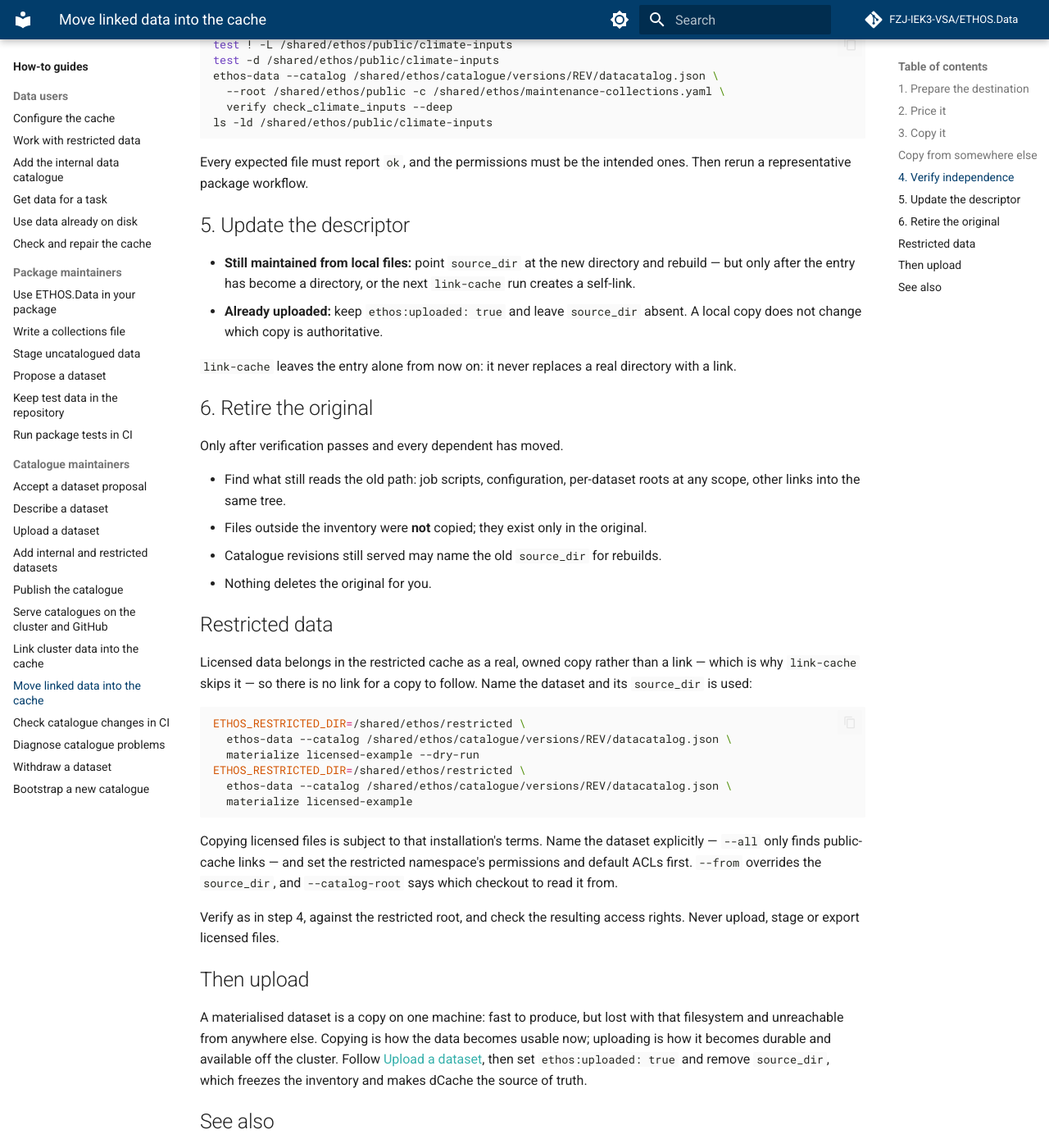
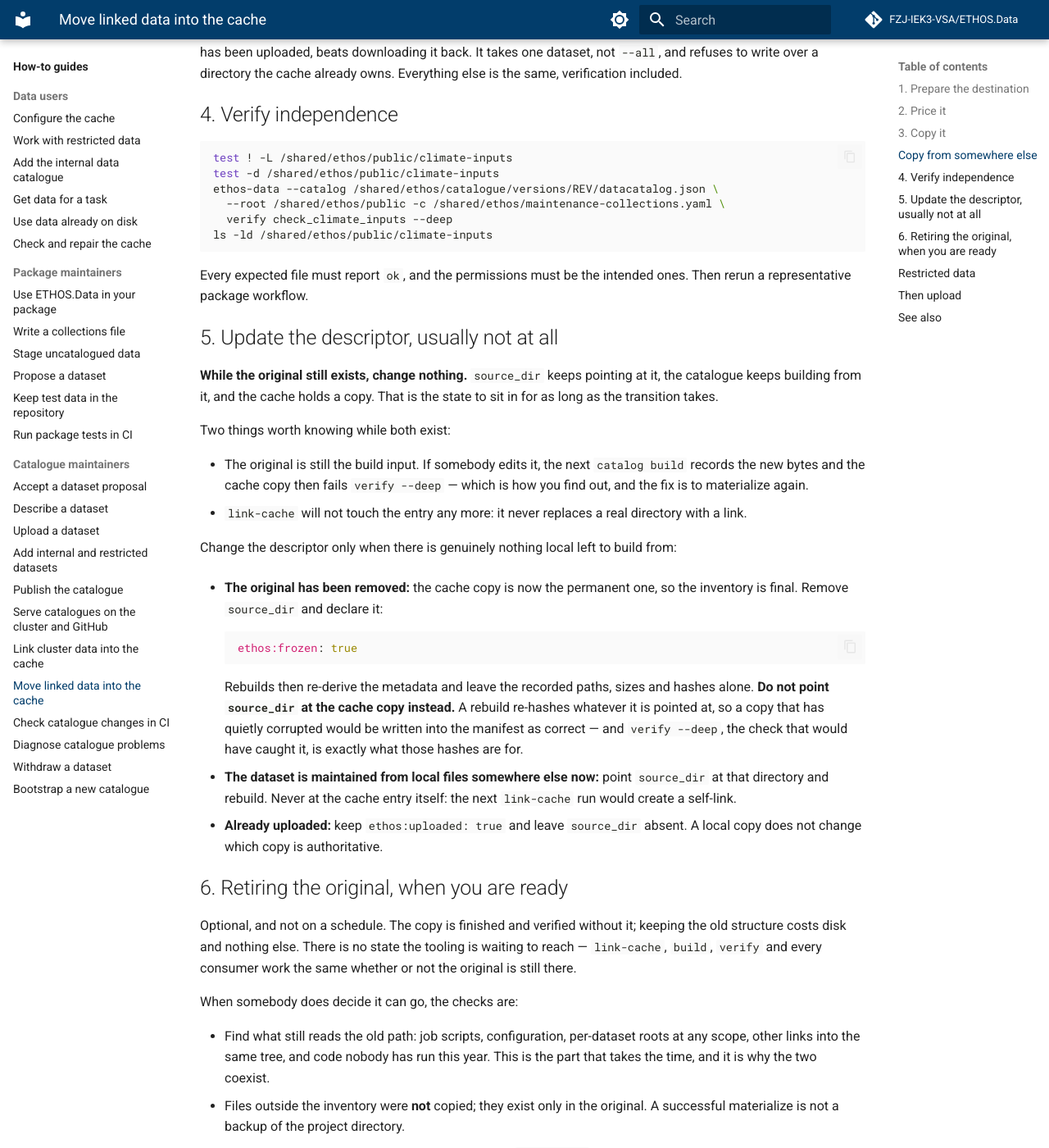
Before and after one commit to FZJ-IEK3-VSA/ETHOS.Data, an MkDocs documentation site: the page built from docs/how-to/move-linked-data-into-the-cache.md, in a window 1280 px wide and 1400 px high, scrolled down 1595 px. Shown: the whole window at 82% size. Built offline with MkDocs 1.6.1 and Material for MkDocs 9.7.7, drawn with Linux system fonts in a browser that asks for light colours; comment, search, counter and statistics services are not loaded; some of the changed text lies outside the part shown.

Commit message:
Enhance documentation and implement ethos:frozen state for dataset management
- Added architectural decisions regarding dataset immutability and licensing.
- Updated how-to guides for adding internal and restricted datasets, emphasizing the handling of source directories and the ethos:frozen state.
- Improved link and move commands documentation to clarify dataset transitions and management.
- Introduced tests for the ethos:frozen state to ensure inventory integrity and correct handling of restricted data.

````diff
--- a/docs/how-to/move-linked-data-into-the-cache.md
+++ b/docs/how-to/move-linked-data-into-the-cache.md
@@ -1,13 +1,22 @@
 # Move linked data into the cache
 
 Replace a [linked](link-cluster-data.md) cache entry with a verified copy the
-cache owns, then retire the storage it pointed at. The dataset keeps its name, so
-nothing that reads it through ETHOS.Data changes.
+cache owns. The dataset keeps its name, so nothing that reads it through
+ETHOS.Data changes.
 
 ```text
 before   /shared/ethos/public/climate-inputs -> /legacy/climate-inputs
 after    /shared/ethos/public/climate-inputs/    a directory the cache owns
+         /legacy/climate-inputs                  still there, untouched
 ```
+
+**The original is not deleted, and does not have to be.** Nothing on this page
+removes it, and having both is a supported state you can stay in for as long as
+the transition takes — which is usually longer than anyone predicts, because the
+question is not whether the copy works but whether anything still reads the old
+path. Retiring the old storage is a
+[separate decision](#6-retiring-the-original-when-you-are-ready), made later,
+by whoever owns it.
 
 Before starting:
 
@@ -83,26 +92,62 @@ ls -ld /shared/ethos/public/climate-inputs
 Every expected file must report `ok`, and the permissions must be the intended
 ones. Then rerun a representative package workflow.
 
-## 5. Update the descriptor
+## 5. Update the descriptor, usually not at all
 
-- **Still maintained from local files:** point `source_dir` at the new directory
-  and rebuild — but only after the entry has become a directory, or the next
-  `link-cache` run creates a self-link.
+**While the original still exists, change nothing.** `source_dir` keeps pointing
+at it, the catalogue keeps building from it, and the cache holds a copy. That is
+the state to sit in for as long as the transition takes.
+
+Two things worth knowing while both exist:
+
+- The original is still the build input. If somebody edits it, the next
+  `catalog build` records the new bytes and the cache copy then fails
+  `verify --deep` — which is how you find out, and the fix is to materialize
+  again.
+- `link-cache` will not touch the entry any more: it never replaces a real
+  directory with a link.
+
+Change the descriptor only when there is genuinely nothing local left to build
+from:
+
+- **The original has been removed:** the cache copy is now the permanent one, so
+  the inventory is final. Remove `source_dir` and declare it:
+
+    ```yaml
+    ethos:frozen: true
+    ```
+
+    Rebuilds then re-derive the metadata and leave the recorded paths, sizes and
+    hashes alone. **Do not point `source_dir` at the cache copy instead.** A
+    rebuild re-hashes whatever it is pointed at, so a copy that has quietly
+    corrupted would be written into the manifest as correct — and `verify --deep`,
+    the check that would have caught it, is exactly what those hashes are for.
+
+- **The dataset is maintained from local files somewhere else now:** point
+  `source_dir` at that directory and rebuild. Never at the cache entry itself:
+  the next `link-cache` run would create a self-link.
 - **Already uploaded:** keep `ethos:uploaded: true` and leave `source_dir` absent.
   A local copy does not change which copy is authoritative.
 
-`link-cache` leaves the entry alone from now on: it never replaces a real
-directory with a link.
+## 6. Retiring the original, when you are ready
 
-## 6. Retire the original
+Optional, and not on a schedule. The copy is finished and verified without it;
+keeping the old structure costs disk and nothing else. There is no state the
+tooling is waiting to reach — `link-cache`, `build`, `verify` and every consumer
+work the same whether or not the original is still there.
 
-Only after verification passes and every dependent has moved.
+When somebody does decide it can go, the checks are:
 
 - Find what still reads the old path: job scripts, configuration, per-dataset
-  roots at any scope, other links into the same tree.
-- Files outside the inventory were **not** copied; they exist only in the original.
+  roots at any scope, other links into the same tree, and code nobody has run
+  this year. This is the part that takes the time, and it is why the two coexist.
+- Files outside the inventory were **not** copied; they exist only in the
+  original. A successful materialize is not a backup of the project directory.
 - Catalogue revisions still served may name the old `source_dir` for rebuilds.
-- Nothing deletes the original for you.
+- Then [freeze the inventory](#5-update-the-descriptor-usually-not-at-all), so
+  the catalogue stops depending on a path that is about to stop existing.
+- **Nothing deletes the original for you**, at any point. Removing it is a
+  deliberate act by whoever owns that storage.
 
 ## Restricted data
 
````
Also changed, not shown: docs/explanation/architecture/decisions.md (+2 -0 lines), docs/how-to/add-internal-and-restricted-data.md (+17 -3 lines), docs/how-to/index.md (+1 -1 lines), docs/how-to/link-cluster-data.md (+1 -1 lines), docs/reference/schemas.md (+22 -1 lines), 4 other files.
